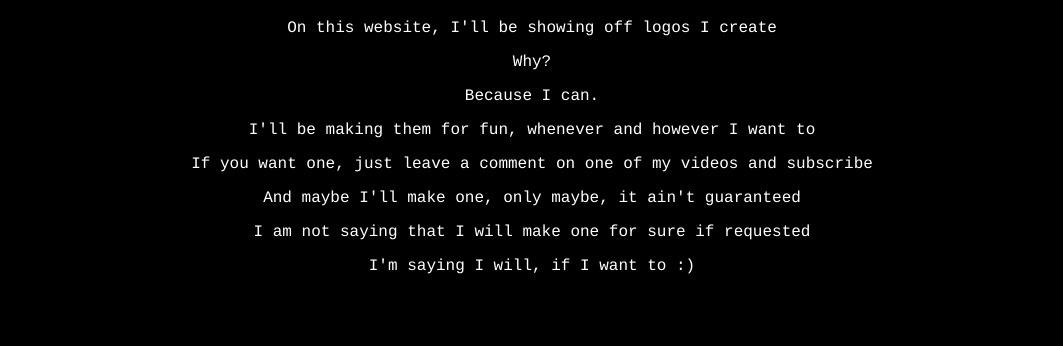
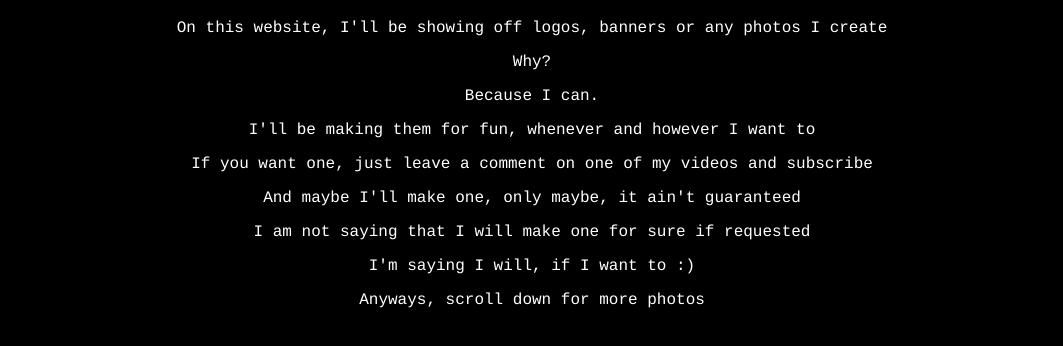
Before and after one commit to WaterArts/WaterArts.github.io, a plain HTML site: page index.html in a window 1280 px wide. Shown: the part 832-1178 px from the top of the page, without its empty margins (108-1171 px from the left). Before the commit the page ends 1123 px from the top, so only its background shows below. Drawn offline with Linux system fonts and the light colour scheme.

Commit message:
Update 1

```diff
--- a/index.html
+++ b/index.html
@@ -11,7 +11,7 @@ WaterArts Logos
 <body>
     <h1>WaterArts Logos!</h1>
 <img src="https://i.imgur.com/CFmDXts.jpg">
-<p>On this website, I'll be showing off logos I create<p>
+<p>On this website, I'll be showing off logos, banners or any photos I create<p>
 <p>Why?<p>
 <p>Because I can.<p>
 <p>I'll be making them for fun, whenever and however I want to<p>
@@ -19,6 +19,8 @@ WaterArts Logos
 <p>And maybe I'll make one, only maybe, it ain't guaranteed<p>
 <p>I am not saying that I will make one for sure if requested<p>
 <p>I'm saying I will, if I want to :)<p>
+    <p>Anyways, scroll down for more photos</p>
+    <img src="">
 </body>
 
 </html>
```
